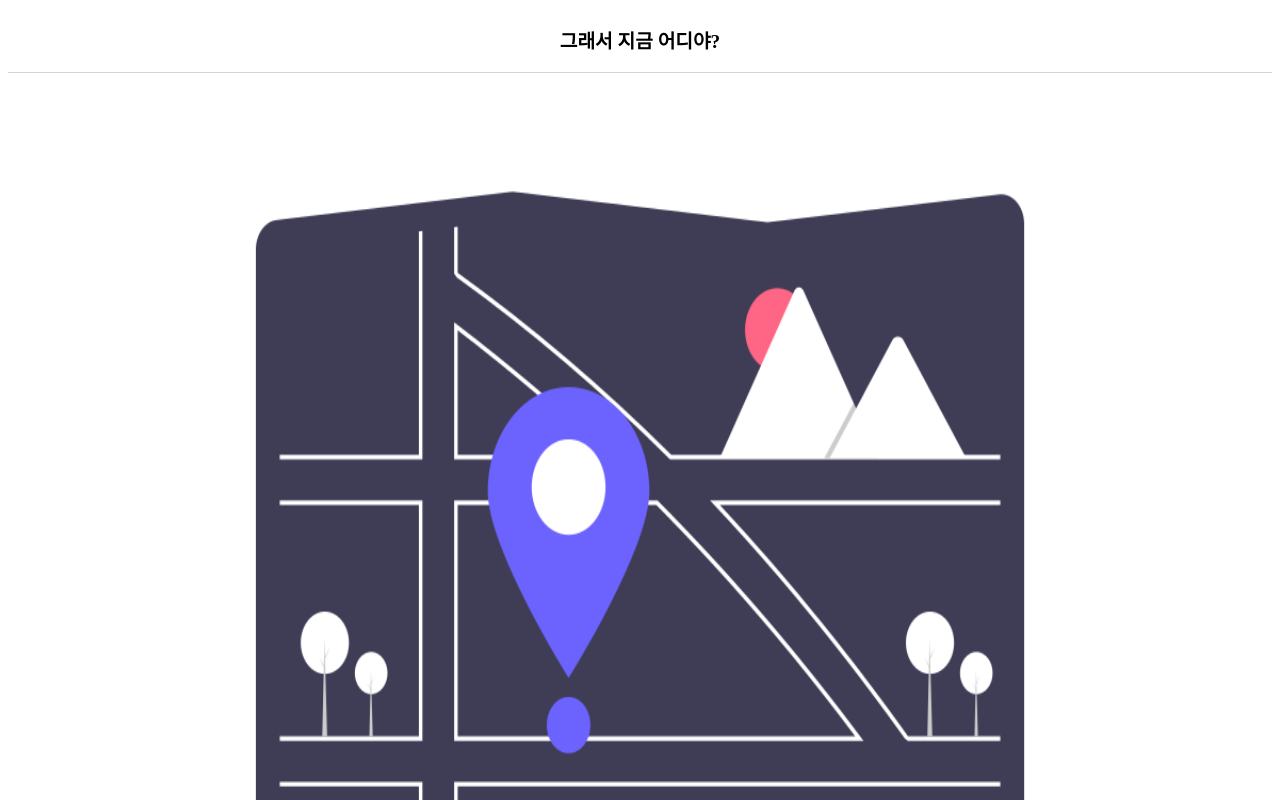
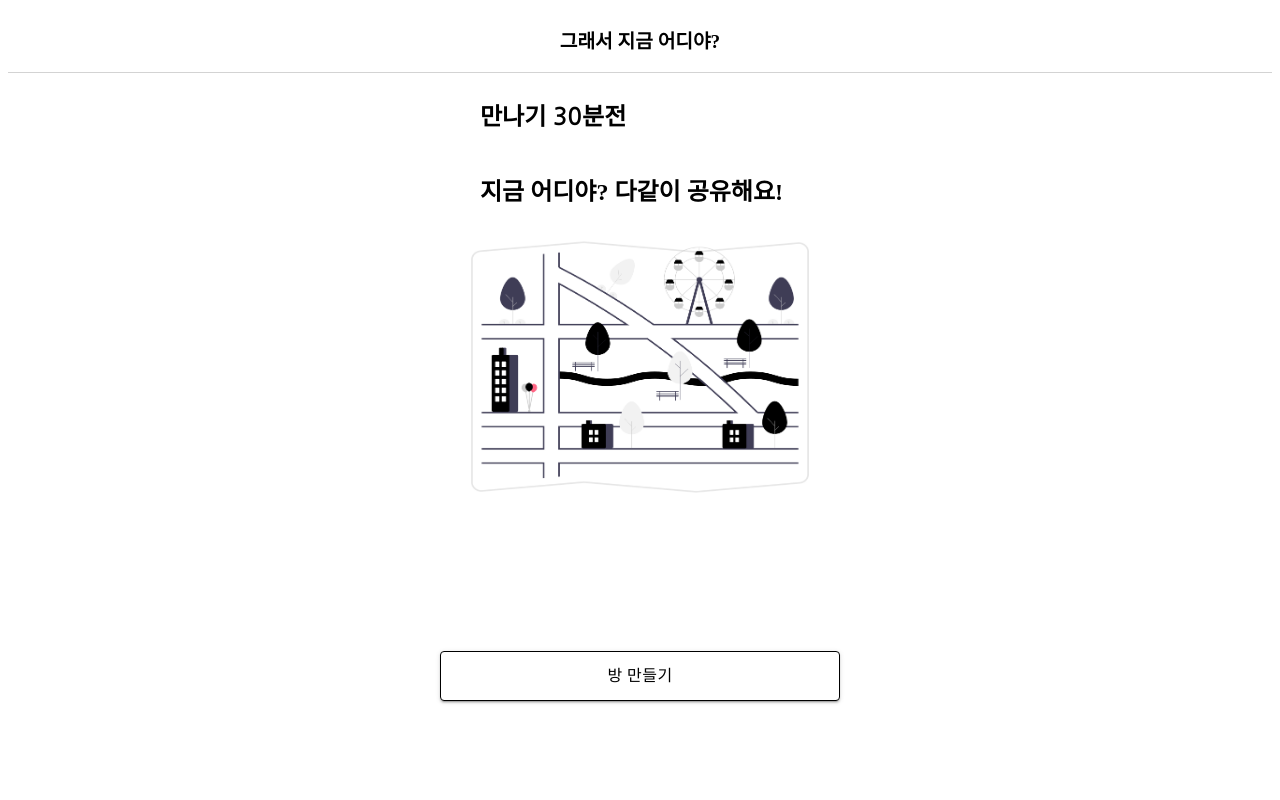
Before and after one commit to woqls22/where-r-u-now-, a React (Create React App) app in the folder web/: page / in a window 1280 px wide. Shown: the top 800 px of the page. Built offline with nearby package versions, Linux system fonts and the light colour scheme.

Commit message:
[Feature] welcome페이지 추가 및 room router 추가

```diff
--- a/web/src/App.css
+++ b/web/src/App.css
@@ -5,6 +5,11 @@
 .App-logo {
   height: 40vmin;
   pointer-events: none;
+}
+.app_body {
+  max-width: 800px;
+  min-height: 80vh;
+  margin: auto;
 }
 
 @media (prefers-reduced-motion: no-preference) {
--- a/web/src/App.tsx
+++ b/web/src/App.tsx
@@ -2,15 +2,19 @@ import React from "react";
 import { BrowserRouter, Route, Switch } from "react-router-dom";
 import "./App.css";
 import Header from "./Component/Header";
+import RoomPage from "./Page/RoomPage";
 import WelcomePage from "./Page/WelcomePage";
 
 function App() {
   return (
     <BrowserRouter>
       <Header />
-      <Switch>
-        <Route exact path="/" component={WelcomePage} />
-      </Switch>
+      <div className="app_body">
+        <Switch>
+          <Route exact path="/" component={WelcomePage} />
+          <Route path="/rooms/:id" component={RoomPage} />
+        </Switch>
+      </div>
     </BrowserRouter>
   );
 }
--- /dev/null
+++ b/web/src/Component/BlackButton.tsx
@@ -0,0 +1,18 @@
+import * as React from "react";
+import { styled } from "@mui/material/styles";
+import Button from "@mui/material/Button";
+import Stack from "@mui/material/Stack";
+import { purple } from "@mui/material/colors";
+
+export const BlackButton = styled(Button)(({ theme }) => ({
+  color: "black",
+  backgroundColor: "white",
+  border: "1px solid black",
+  paddingTop: 10,
+  paddingBottom: 10,
+  fontSize: "medium",
+  "&:hover": {
+    backgroundColor: "black",
+    color: "white",
+  },
+}));
--- /dev/null
+++ b/web/src/Page/RoomPage.tsx
@@ -0,0 +1,13 @@
+import React, { useEffect } from "react";
+import "../styles/welcome.css";
+import { BlackButton } from "../Component/BlackButton";
+import { useHistory, useParams } from "react-router";
+export default function RoomPage() {
+  const history = useHistory();
+  const { id } = useParams<{ id: string }>();
+  useEffect(() => {}, [id]);
+  if (id) {
+    return <>{id}</>;
+  }
+  return <>Nothing</>;
+}
--- a/web/src/Page/WelcomePage.tsx
+++ b/web/src/Page/WelcomePage.tsx
@@ -1,10 +1,25 @@
 import React from "react";
 import "../styles/welcome.css";
+import { BlackButton } from "../Component/BlackButton";
+import { useHistory } from "react-router";
 export default function WelcomePage() {
+  const history = useHistory();
+  const makeRoom = () => {
+    // 임시링크 생성
+    let tempLink = "3";
+    history.push(`/rooms/${tempLink}`);
+  };
   return (
     <>
       <div className="container">
+        <div className="welcome_text_a">만나기 30분전</div>
+        <div className="welcome_text_b">지금 어디야? 다같이 공유해요!</div>
         <div className="img_item" />
+        <div className="make_room">
+          <BlackButton variant="contained" fullWidth={true} onClick={makeRoom}>
+            방 만들기
+          </BlackButton>
+        </div>
       </div>
     </>
   );
--- a/web/src/index.css
+++ b/web/src/index.css
@@ -1,13 +1,15 @@
 body {
   margin: 0;
-  font-family: -apple-system, BlinkMacSystemFont, 'Segoe UI', 'Roboto', 'Oxygen',
-    'Ubuntu', 'Cantarell', 'Fira Sans', 'Droid Sans', 'Helvetica Neue',
+  font-family: -apple-system, BlinkMacSystemFont, "Segoe UI", "Roboto", "Oxygen",
+    "Ubuntu", "Cantarell", "Fira Sans", "Droid Sans", "Helvetica Neue",
     sans-serif;
   -webkit-font-smoothing: antialiased;
   -moz-osx-font-smoothing: grayscale;
+  max-width: 800px;
+  min-height: 800px;
 }
 
 code {
-  font-family: source-code-pro, Menlo, Monaco, Consolas, 'Courier New',
+  font-family: source-code-pro, Menlo, Monaco, Consolas, "Courier New",
     monospace;
 }
--- a/web/src/styles/welcome.css
+++ b/web/src/styles/welcome.css
@@ -1,17 +1,43 @@
+@import url("http://fonts.googleapis.com/earlyaccess/nanumgothic.css");
 .container {
-  height: 80vw;
-  margin: auto;
-  width: 80vw;
+  min-height: inherit;
+  max-width: inherit;
   display: flex;
   justify-content: center;
   align-items: center;
+  flex-direction: column;
 }
-
+.welcome_text_a {
+  font-family: "Nanum Gothic";
+  width: 100%;
+  max-width: 320px;
+  text-align: left;
+  padding-top: 2vh;
+  font-size: x-large;
+  font-weight: bold;
+}
+.welcome_text_b {
+  width: 100%;
+  max-width: 320px;
+  padding-top: 5%;
+  text-align: left;
+  font-size: x-large;
+  font-weight: bold;
+}
 .img_item {
   width: 100%;
-  height: 100%;
+  max-width: 450px;
+  height: 40vh;
+  max-height: 400px;
   background-image: url("../resources/Map.png");
   background-repeat: no-repeat;
   background-position: center center;
   background-size: 100% 100%;
 }
+.make_room {
+  width: 90%;
+  max-width: 400px;
+  margin: 20px;
+  font-size: larger;
+  margin-top: auto;
+}
```
Also changed, not shown: web/src/resources/Map.png.
